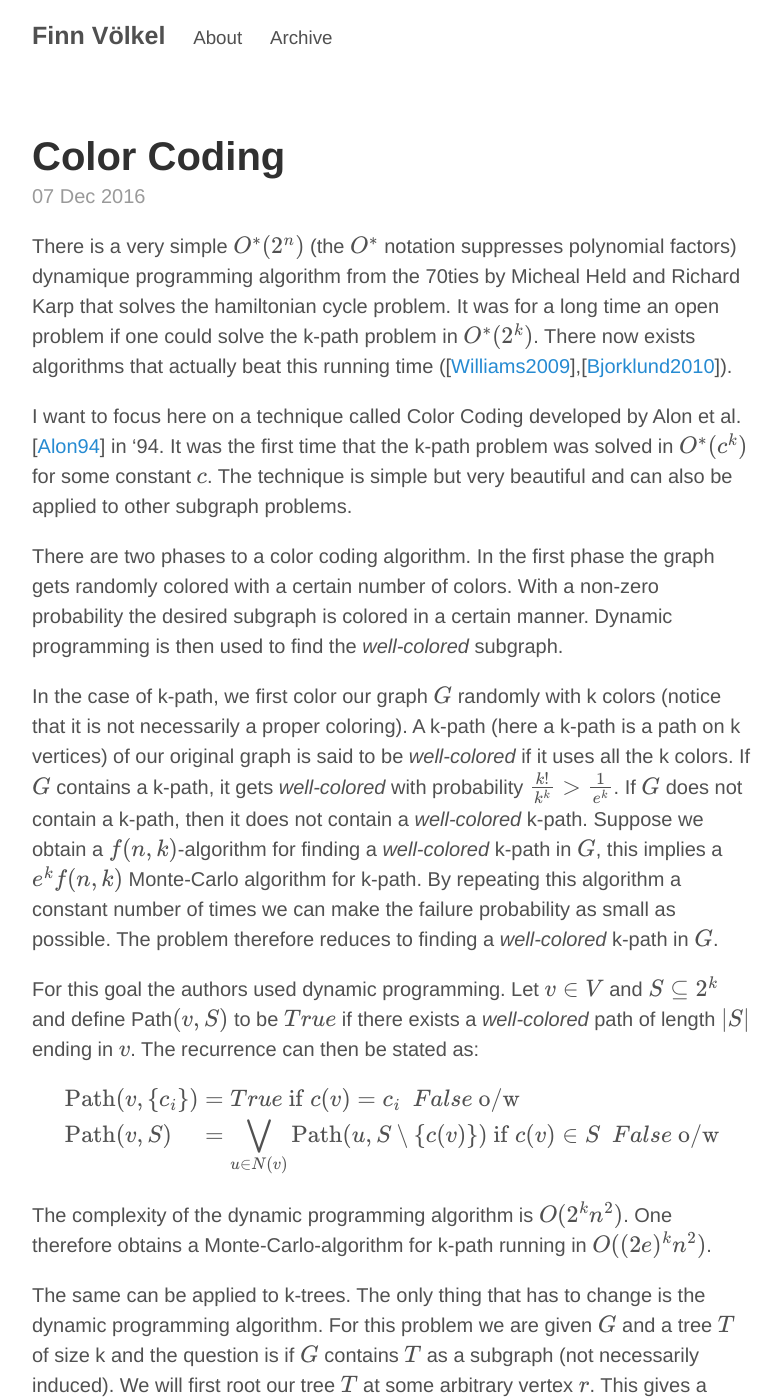
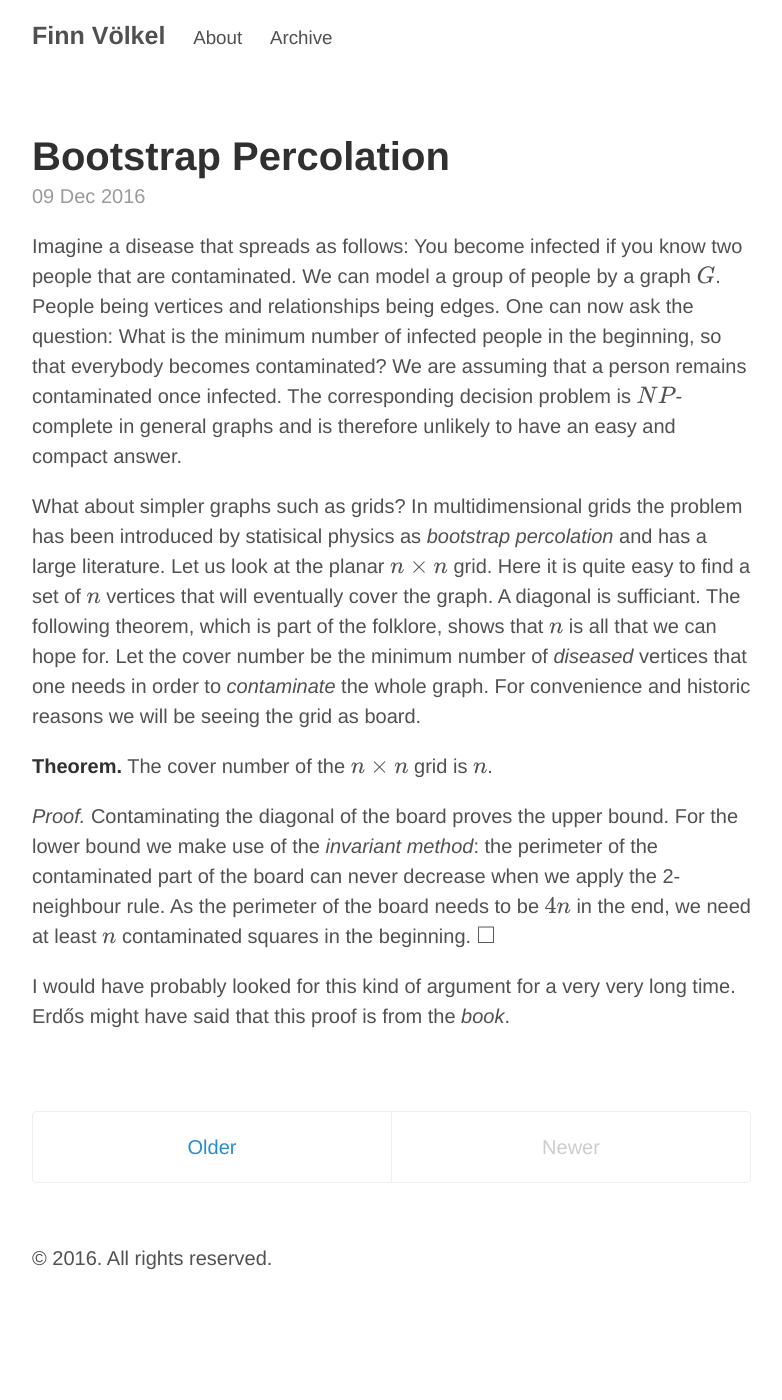
Before and after one commit to FiV0/FiV0.github.io, a Jekyll site: the page built from index.html, in a window 1280 px wide and 1400 px high. Shown: the whole window, without its empty margins (248-1030 px from the left). Built offline with Jekyll 4.4.1, drawn with Linux system fonts in a browser that asks for light colours; formulas are drawn with MathJax 3; the list of posts is cut into pages by our own code; some of the changed text lies outside the part shown.

Commit message:
bootstrap percolation + typos

```diff
--- /dev/null
+++ b/_posts/2016-12-09-bootstrap-percolation.md
@@ -0,0 +1,17 @@
+---
+layout: post
+title: Bootstrap Percolation
+comments: false
+redirect_from: "/2016/12/07/bootstrap_percolation/"
+permalink: boostrap-percolation
+---
+
+Imagine a disease that spreads as follows: You become infected if you know two people that are contaminated. We can model a group of people by a graph $$G$$. People being vertices and relationships being edges. One can now ask the question: What is the minimum number of infected people in the beginning, so that everybody becomes contaminated? We are assuming that a person remains contaminated once infected. The corresponding decision problem is $$NP$$-complete in general graphs and is therefore unlikely to have an easy and compact answer.
+
+What about simpler graphs such as grids? In multidimensional grids the problem has been introduced by statisical physics as *bootstrap percolation* and has a large literature. Let us look at the planar $$ n \times n $$ grid. Here it is quite easy to find a set of $$n$$ vertices that will eventually cover the graph. A diagonal is sufficiant. The following theorem, which is part of the folklore, shows that $$n$$ is all that we can hope for. Let the cover number be the minimum number of *diseased* vertices that one needs in order to *contaminate* the whole graph. For convenience and historic reasons we will be seeing the grid as board.
+
+**Theorem.** The cover number of the $$n \times n$$ grid is $$n$$.
+
+*Proof.* Contaminating the diagonal of the board proves the upper bound. For the lower bound we make use of the *invariant method*: the perimeter of the contaminated part of the board can never decrease when we apply the 2-neighbour rule. As the perimeter of the board needs to be $$4n$$ in the end, we need at least $$n$$ contaminated squares in the beginning. $$\square$$
+
+I would have probably looked for this kind of argument for a very very long time. Erdős might have said that this proof is from the *book*.
```
Also changed, not shown: _posts/2016-12-07-color-coding.md (+1 -1 lines).
